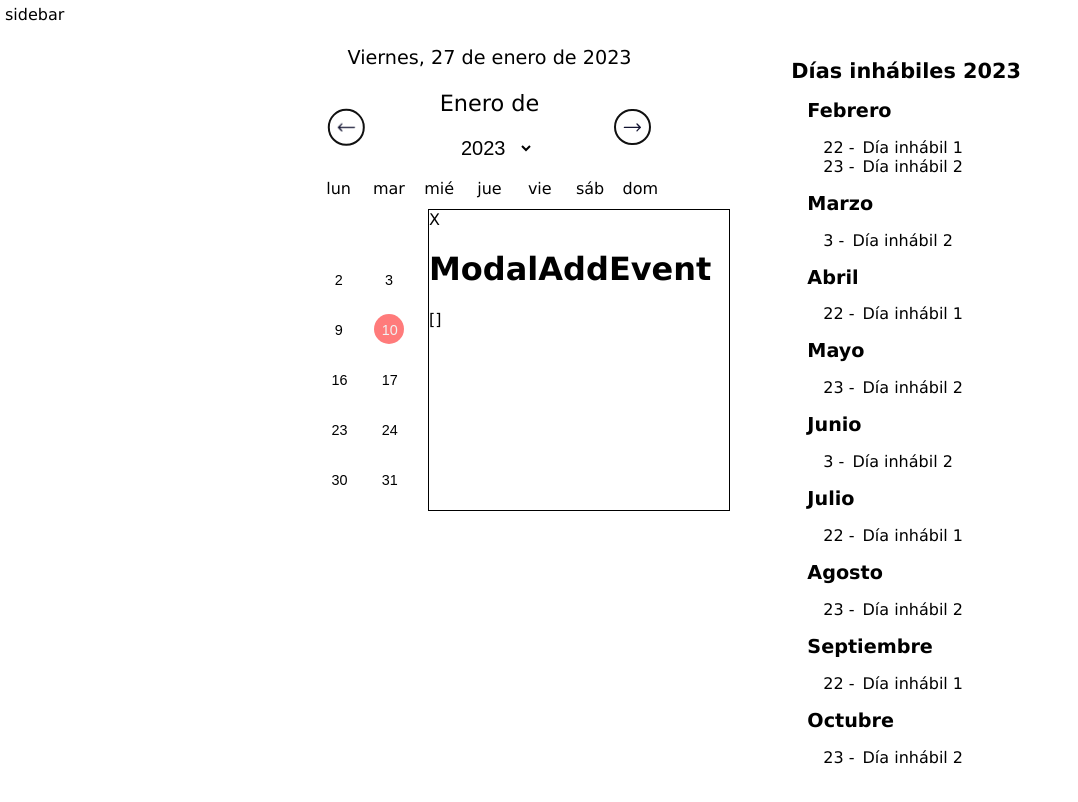
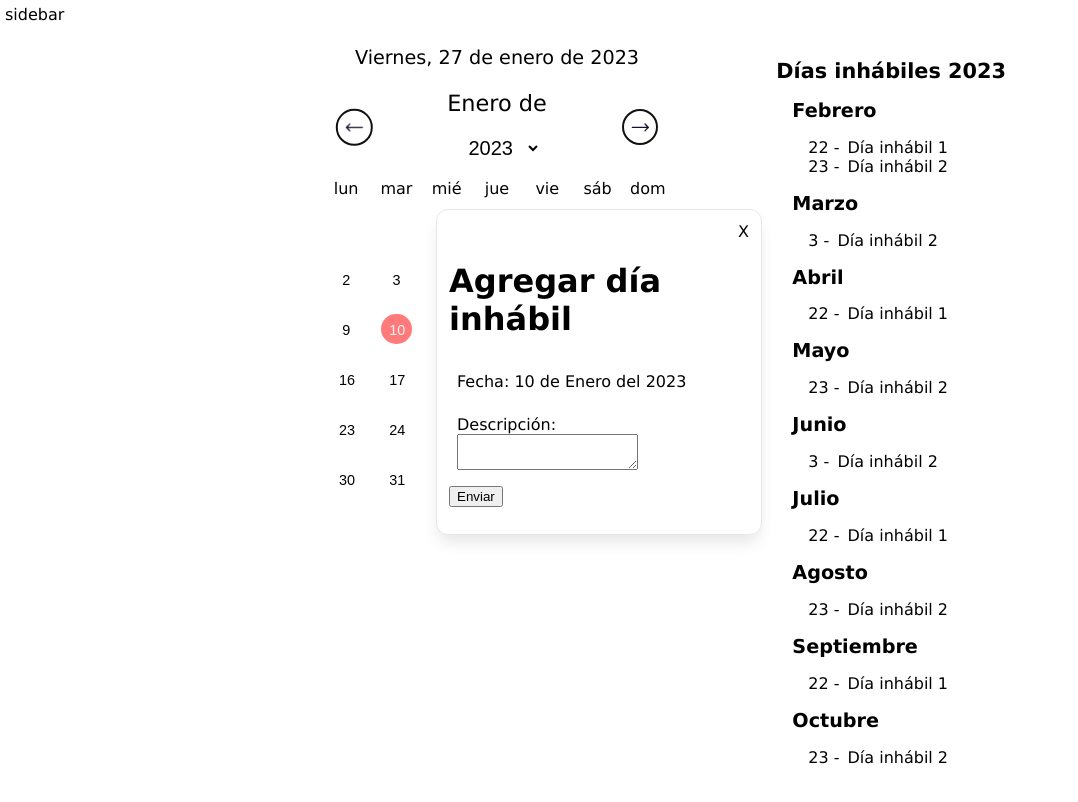
Before and after one commit to sayroback/handling-dates, a React (Vite) app: page / in a window 1280 px wide. Both pictures are taken after a click on the button "10". Shown: the top 802 px of the page, without its empty margins (0-1078 px from the left). Built offline with nearby package versions, Linux system fonts and the light colour scheme.

Commit message:
Modal: cambia entre mostrar info o un form

```diff
--- a/src/App.css
+++ b/src/App.css
@@ -27,10 +27,11 @@ footer {
 .page--calendar-desktop {
   display: grid;
   width: 100%;
-  grid-template-columns: repeat(auto-fit, minmax(22rem, 1fr));
-  gap: 60px;
+  grid-template-columns: repeat(auto-fit, minmax(20rem, 1fr));
+  gap: 30px;
   justify-content: center;
   padding-top: 40px;
+  grid-auto-rows: 1fr;
 }
 
 .CalendarDesktop {
--- a/src/App.jsx
+++ b/src/App.jsx
@@ -16,6 +16,7 @@ function App() {
     clientX: 0,
     viewModal: false,
     dataEvent: {},
+    dataClick: {},
   };
   const yearToday = today.getUTCFullYear().toString();
   const [yearCalendarDesktop, setYearCalendarDesktop] = useState(yearToday);
@@ -31,6 +32,7 @@ function App() {
       <div className="App">
         <div className="sidebar">sidebar</div>
         <div className="page--calendar-desktop">
+          <div>
             <div className="CalendarDesktop">
               <CalendarDesktop
                 locale={locale}
@@ -40,6 +42,7 @@ function App() {
                 dateEvents={dateEvents}
                 setCoordinatesModal={setCoordinatesModal}
               />
+            </div>
           </div>
           <ListEvents listEvents={groupedEvents} Year={yearCalendarDesktop} />
         </div>
--- a/src/components/DiasInhabiles/Calendar/components/DaysMonth.jsx
+++ b/src/components/DiasInhabiles/Calendar/components/DaysMonth.jsx
@@ -19,9 +19,9 @@ export const DaysMonth = ({
     dayClick: today,
     month: monthToday,
   };
-  const [selectDay, setSelectDay] = useState(initialSelectDay);
   const { OnClickDay } = useOnClickDay();
   const { yearToday } = useCalendarToday();
+  const [selectDay, setSelectDay] = useState(initialSelectDay);
 
   const clickDay = (event, year, month, dayClick) => {
     let dataClick = OnClickDay(year, month, dayClick);
@@ -29,16 +29,13 @@ export const DaysMonth = ({
       (el) =>
         (el.day === dayClick) & (el.month === monthName) & (el.year === year)
     );
-    if (JSON.stringify(selectDay) === JSON.stringify(dataClick)) {
-      setSelectDay(initialSelectDay);
-    } else {
-      setSelectDay(dataClick);
-    }
+    setSelectDay(dataClick);
     setCoordinatesModal({
       clientY: event.clientY - 120,
       clientX: event.clientX + 40,
       viewModal: true,
       dataEvent: eventDay,
+      dataClick: dataClick,
     });
   };
 
--- a/src/components/DiasInhabiles/Modal/ModalAddEvent.jsx
+++ b/src/components/DiasInhabiles/Modal/ModalAddEvent.jsx
@@ -1,4 +1,5 @@
-import React from "react";
+import React, { useEffect, useState } from "react";
+import { ModalForm } from "./components/ModalForm";
 import "./style.css";
 
 export const ModalAddEvent = ({
@@ -6,28 +7,46 @@ export const ModalAddEvent = ({
   setCoordinatesModal,
   initialStateModal,
 }) => {
+  const closeModal = () => {
+    setCoordinatesModal(initialStateModal);
+  };
+  let descriptionEvent = coordinates.dataEvent[0]?.description;
+  const [edit, setEdit] = useState(false);
+
+  useEffect(() => {
+    setEdit(!!descriptionEvent);
+  }, [descriptionEvent]);
+
   return (
+    <>
       <div
         className="modal-addEvent--background"
         style={{ display: coordinates.viewModal ? "block" : "none" }}
-      onClick={() => setCoordinatesModal(initialStateModal)}
-    >
+        onClick={() => closeModal()}
+      ></div>
       <div
         className="modal-addEvent--container"
         style={{
           top: `${coordinates.clientY}px`,
           left: `${coordinates.clientX}px`,
+          display: coordinates.viewModal ? "block" : "none",
         }}
       >
-        <span
-          style={{ cursor: "pointer" }}
-          onClick={() => setCoordinatesModal(initialStateModal)}
-        >
+        <div className="modal-addEvent--close">
+          <span style={{ cursor: "pointer" }} onClick={() => closeModal()}>
             X
           </span>
-        <h1>ModalAddEvent</h1>
-        <p>{JSON.stringify(coordinates.dataEvent)}</p>
+        </div>
+        <div className="modal-addEvent--data">
+          <h1>{descriptionEvent ? descriptionEvent : "Agregar día inhábil"}</h1>
+          <ModalForm
+            descriptionEvent={descriptionEvent}
+            dataClick={coordinates.dataClick}
+            edit={edit}
+            setEdit={setEdit}
+          />
         </div>
       </div>
+    </>
   );
 };
--- /dev/null
+++ b/src/components/DiasInhabiles/Modal/components/ModalForm.jsx
@@ -0,0 +1,29 @@
+import React, { useState } from "react";
+
+export const ModalForm = ({ descriptionEvent, dataClick, edit, setEdit }) => {
+  console.log(edit);
+  return (
+    <>
+      {edit ? (
+        <>
+          <p>{`${dataClick.dayClick} de ${dataClick.month} del ${dataClick.year}`}</p>
+          <button onClick={() => setEdit(!edit)}>Editar</button>
+          <button onClick={() => setEdit(!edit)}>Eliminar</button>
+        </>
+      ) : (
+        <form>
+          <label>{`Fecha: ${dataClick.dayClick} de ${dataClick.month} del ${dataClick.year}`}</label>
+          <label>
+            {`Descripción: `}
+            <textarea
+              type="text"
+              defaultValue={descriptionEvent}
+              placeholder={descriptionEvent}
+            />
+          </label>
+          <button>Enviar</button>
+        </form>
+      )}
+    </>
+  );
+};
--- a/src/components/DiasInhabiles/Modal/style.css
+++ b/src/components/DiasInhabiles/Modal/style.css
@@ -1,17 +1,34 @@
 .modal-addEvent--background {
   position: fixed;
-  z-index: 999;
+  z-index: 900;
   top: 0;
   left: 0;
   width: 100%;
   min-height: 100vh;
-  background-color: #f8f8f800;
 }
 
 .modal-addEvent--container {
   position: absolute;
+  z-index: 1000;
   height: 300px;
   width: 300px;
+  padding: 12px;
   background-color: var(--background-datePicker);
-  border: 1px solid black;
+  border: 1px solid rgb(231, 231, 231);
+  border-radius: 12px;
+  box-shadow: 0px 10px 15px -3px rgba(0, 0, 0, 0.1);
 }
+
+.modal-addEvent--close {
+  display: flex;
+  flex-direction: row-reverse;
+}
+
+.modal-addEvent--data {
+  display: flex;
+  flex-direction: column;
+}
+.modal-addEvent--data label {
+  display: block;
+  padding: 12px 8px;
+}
--- a/src/components/DiasInhabiles/hooks/useOnClickDay.jsx
+++ b/src/components/DiasInhabiles/hooks/useOnClickDay.jsx
@@ -1,4 +1,4 @@
-import React from "react";
+import React, { useState } from "react";
 import { useCalendarData } from "./useCalendarData";
 
 export const useOnClickDay = () => {
@@ -7,7 +7,7 @@ export const useOnClickDay = () => {
   const OnClickDay = (year, month, dayClick) => {
     let monthIndex = findIndexMonth(month);
     let newDate = new Date(year, monthIndex, dayClick);
-    return { monthIndex, dayClick, month, newDate };
+    return { monthIndex, dayClick, month, year, newDate };
   };
   return { OnClickDay };
 };
```
Lines whose indentation alone changed are shown as unchanged.
